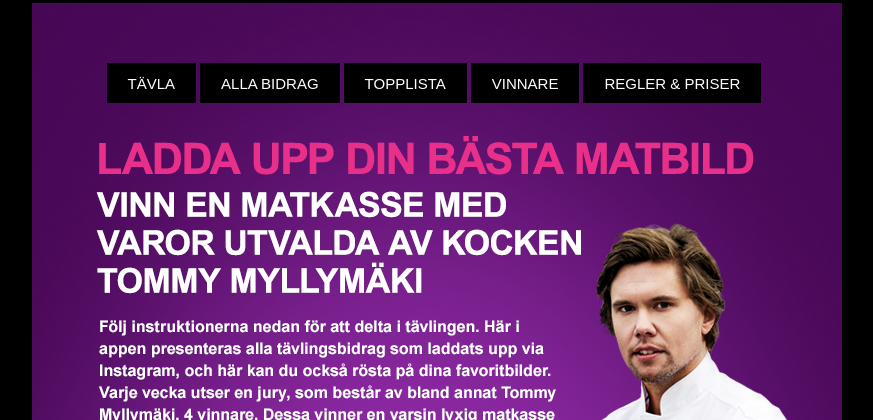
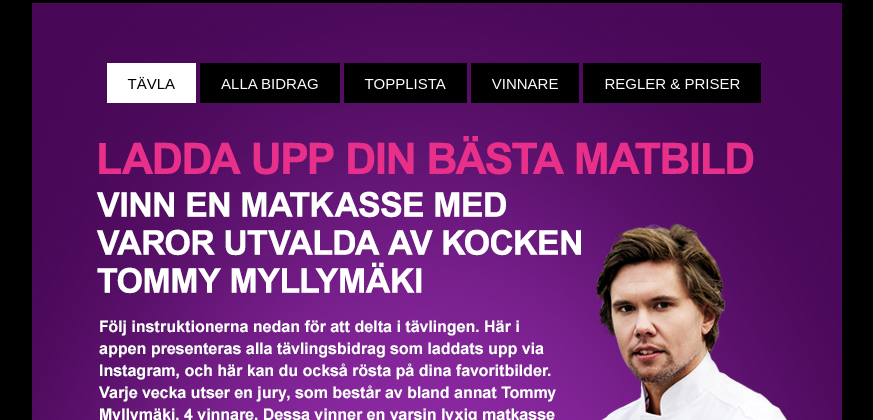
Before and after one commit to Bahamoe/api_must, a PHP site: page /api_must/tavla.php in a window 1280 px wide. Shown: the top 420 px of the page, without its empty margins (201-1074 px from the left). Run offline with PHP 8.4, Linux system fonts and the light colour scheme; some libraries are stand-ins or nearby versions.

Commit message:
meny fix

```diff
--- a/css/style.css
+++ b/css/style.css
@@ -10,7 +10,7 @@
       width: 665px;
       margin-left: auto;
       margin-right: auto; }
-      body #super-wrapper #meny-bar a button {
+      body #super-wrapper #meny-bar a .meny-button {
         height: 40px;
         background-color: black;
         color: white;
@@ -20,8 +20,9 @@
         line-height: 15px;
         font-size: 15px;
         line-height: 15px;
-        outline: none; }
-      body #super-wrapper #meny-bar a button:active {
+        outline: none;
+        cursor: pointer; }
+      body #super-wrapper #meny-bar a #marked-meny-button {
         height: 40px;
         background-color: white;
         color: black;
--- a/filer/header.php
+++ b/filer/header.php
@@ -12,10 +12,10 @@
 	<?php include("connect.php"); ?>
 	<div id="super-wrapper">
 		<div id="meny-bar">
-			<a href="tavla.php"><button class="meny-button">TÄVLA</button></a>
-			<a href="alla-bidrag.php"><button class="meny-button">ALLA BIDRAG</button></a>
-			<a href="topplista.php"><button class="meny-button">TOPPLISTA</button></a>
-			<a href="vinnare.php"><button class="meny-button">VINNARE</button></a>
-			<a href="regler.php"><button class="meny-button">REGLER & PRISER</button></a>
+			<a href="tavla.php" id="button1"><button class="meny-button">TÄVLA</button></a>
+			<a href="alla-bidrag.php" id="button2"><button class="meny-button">ALLA BIDRAG</button></a>
+			<a href="topplista.php" id="button3"><button class="meny-button">TOPPLISTA</button></a>
+			<a href="vinnare.php" id="button4"><button class="meny-button">VINNARE</button></a>
+			<a href="regler.php" id="button5"><button class="meny-button">REGLER & PRISER</button></a>
 		</div>
 		<div id="content-wrapper">
--- a/filer/sync.php
+++ b/filer/sync.php
@@ -35,7 +35,7 @@
 }
 
 
-    //Hätar bildlänkarna från imstagram
+    //Hämtar bildlänkarna från imstagram
     $tag = "nackaforummatochvin";
     $client_id = "714957dd4a4e4a94af32175858c041d3";
     $url = 'https://api.instagram.com/v1/tags/'.$tag.'/media/recent?client_id='.$client_id;
--- a/filer/tavla.php
+++ b/filer/tavla.php
@@ -1,5 +1,11 @@
 <?php require 'header.php'; ?>
 
-<a href=""><img src="../images/Start_ny.png"></a>
+<img src="../images/Start_ny.png">
+
+<script type="text/javascript">
+	$(document).ready(function(){
+		markedButton('#button1');
+	});
+</script>
 
 <?php require 'footer.php'; ?>
--- a/js/main.js
+++ b/js/main.js
@@ -1,4 +1,5 @@
 $(document).ready(function() {
+	//$('meny-button').addClass('unmarked-menu-button');
 	$("#results" ).load( "../filer/fetch_images.php"); //load initial records
 
 	//executes code below when user click on pagination links
@@ -10,3 +11,7 @@
 
 	});
 });
+function markedButton(button){
+
+	$(button+' button').removeClass('meny-button').attr('id', 'marked-meny-button');
+}
--- a/scss/style.scss
+++ b/scss/style.scss
@@ -11,7 +11,7 @@
 			margin-left: auto;
 			margin-right: auto;
 			a{
-				button{
+				.meny-button{
 					height: 40px;
 					background-color: black;
 					color: white;
@@ -21,9 +21,10 @@
 					line-height: 15px;
 					font-size: 15px;
 					line-height: 15px;
-					outline: none
+					outline: none;
+					cursor: pointer;
 				}
-				button:active{
+				#marked-meny-button{
 					height: 40px;
 					background-color: white;
 					color: black;
@@ -102,4 +103,5 @@
 		}
 		}
 	}
+
 }
```
Also changed, not shown: filer/alla-bidrag.php (+6 -2 lines), filer/regler.php (+7 -1 lines), filer/topplista.php (+7 -1 lines), filer/vinnare.php (+7 -1 lines), 2 other files.
